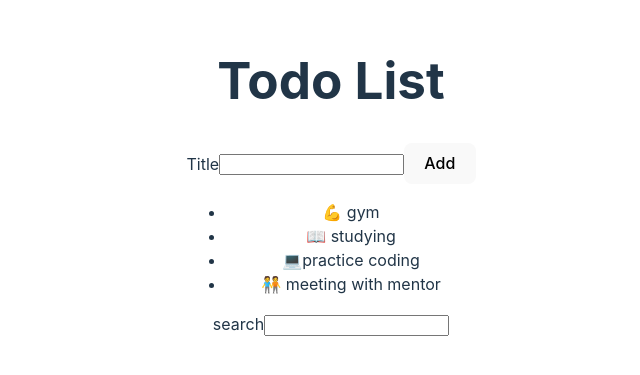
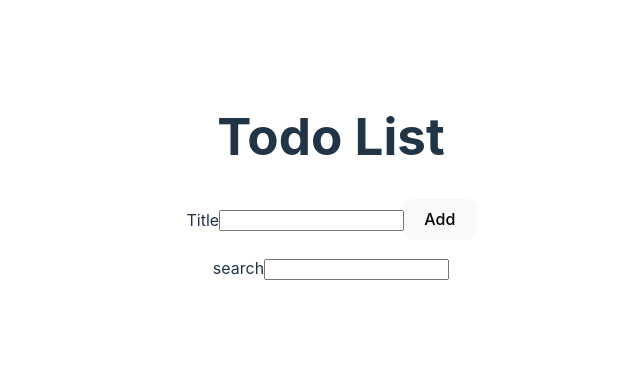
Before and after one commit to leg-aman/react-todo, a React (Vite) app: page / in a window 1280 px wide. Shown: the part 223-598 px from the top of the page, without its empty margins (309-949 px from the left). Built offline with nearby package versions, Linux system fonts and the light colour scheme.

Commit message:
lesson 1-4 compeleted!

```diff
--- a/src/AddTodoForm.jsx
+++ b/src/AddTodoForm.jsx
@@ -1,20 +1,29 @@
-import React from 'react';
+import React, { useState } from 'react';
 
-const AddTodoForm = (props) => {
+const AddTodoForm = ({onAddTodo}) => {
+  const [todoTitle, setTodoTitle] = useState('')
+
+  const handleTitleChange = (event) =>{
+    const newTodoTitle = event.target.value
+    setTodoTitle(newTodoTitle)
+  }
+
   const handleAddTodo = (event) => {
     // prevent the form from reloading the page
     event.preventDefault()
-    const todoTitle = event.target.elements.title.value;
-    // Log the todo title
-    console.log(todoTitle)
-    props.onAddTodo(todoTitle)
+    // pass the todoTitle to the parent component via the onAddTodo prop
+    onAddTodo({
+      title: todoTitle,
+      id: Date.now()
+    })
     // Reset the form fields
-    event.target.reset()
+    setTodoTitle('')
   }
+
   return (
     <form onSubmit={handleAddTodo}>
       <label htmlFor="todoTitle">Title</label>
-      <input type="text" name="title" id="todoTitle" />
+      <input type="text" name="title" id="todoTitle" value = {todoTitle} onChange={handleTitleChange}/>
       <button type="submit">Add</button>
     </form>
   );
--- a/src/App.jsx
+++ b/src/App.jsx
@@ -8,14 +8,16 @@
 import Search from './Search'
 function App() {
   // create a state variable named 'newTodo' to store the new todo
-  const [newTodo, setNewTodo] = useState('')
+  const [todoList, setTodoList] = useState([])
+  const addTodo = (newTodo) =>{
+    setTodoList((prevList) => [...prevList,newTodo])
+  }
   return (
     <>
       <h1>Todo List</h1>
       {/* pass setNewTodo to AddTodoForm as onAddTodo prop */}
-      <AddTodoForm onAddTodo={setNewTodo} />
-      <p>{newTodo}</p>
-      <TodoList />
+      <AddTodoForm onAddTodo={addTodo} />
+      <TodoList  todoList ={todoList} />
       <Search />
     </>
   )
--- a/src/TodoList.jsx
+++ b/src/TodoList.jsx
@@ -1,34 +1,12 @@
 import React from 'react';
 import TodoListItem from './TodoListItem';
-const todoList = [
-    {
-        id: 1,
-        title: "💪 gym",
-    },
-    {
-        id: 2,
-        title: "📖 studying"
-    },
-    {
-        id: 3,
-        title: " 💻practice coding"
-    },
-    {
-        id: 4,
-        title: "🧑‍🤝‍🧑 meeting with mentor"
-    }
-]
-
-const TodoList = () => {
+const TodoList = ({todoList}) => {
     return (
-        <>
-            <ul>
-                {todoList.map((task) => (
-                    <TodoListItem key={task.id} task={task} />
-                ))}
-            </ul>
-        </>
+        <ul>
+            {todoList.map((task) => (
+                <TodoListItem key={task.id} task={task} />
+            ))}
+        </ul>
     );
 };
-
 export default TodoList;
--- a/src/TodoListItem.jsx
+++ b/src/TodoListItem.jsx
@@ -1,8 +1,8 @@
 import React from 'react';
 
-const TodoListItem = (props) => {
+const TodoListItem = ({task}) => {
   return (
-    <li>{props.task.title}</li>
+    <li>{task.title}</li>
   );
 };
 
```
